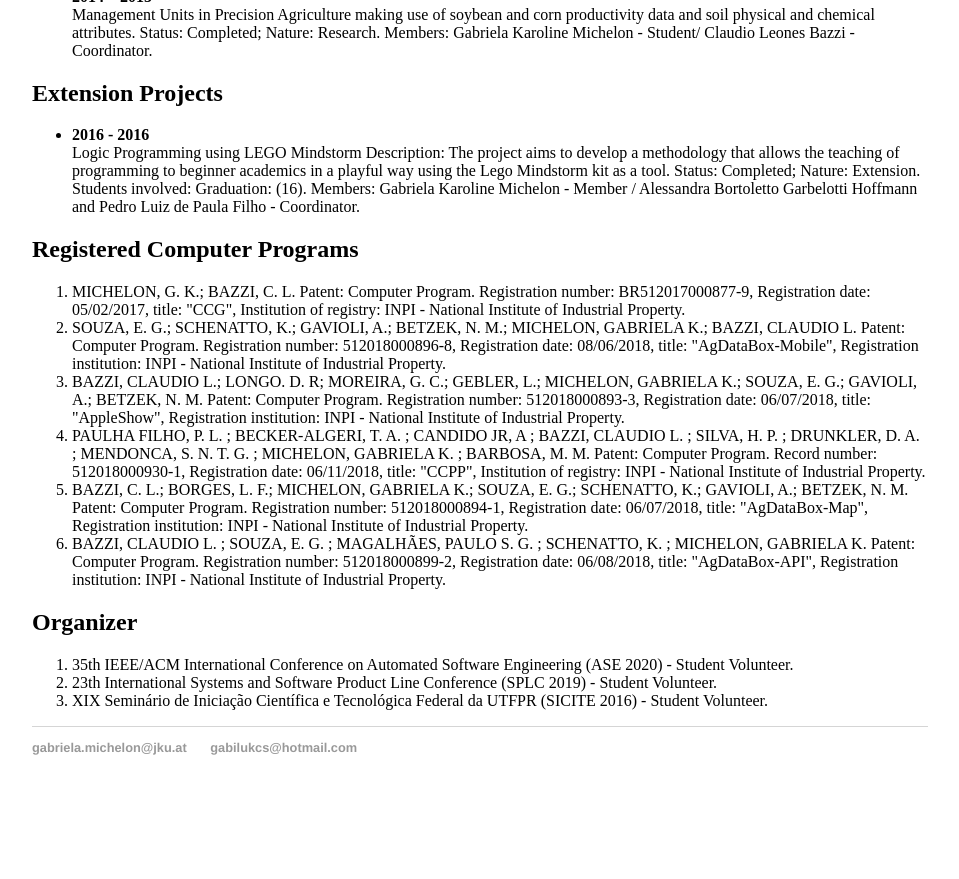
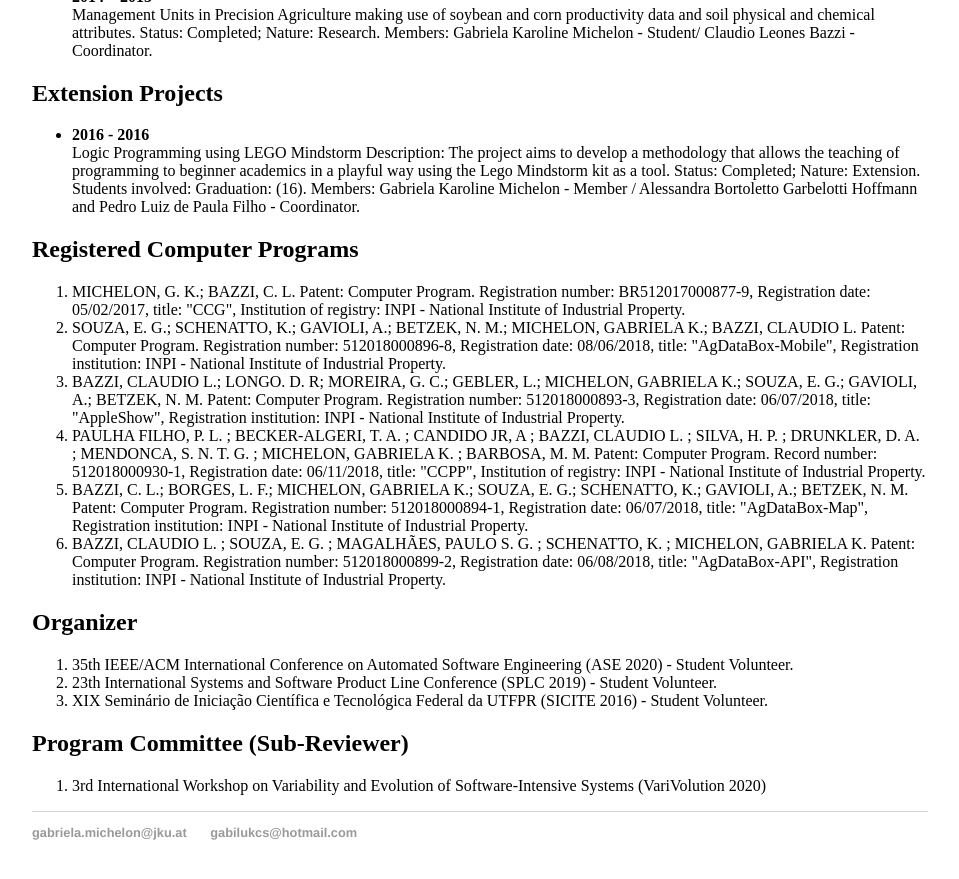
Before and after one commit to GabrielaMichelon/gabrielamichelon.github.io, a Jekyll site: the page built from cv/index.html, in a window 1280 px wide and 900 px high, scrolled down 1663 px. Shown: the top 879 px of the window, without its empty margins (160-1119 px from the left). Built offline with Jekyll 4.4.1, drawn with Linux system fonts in a browser that asks for light colours; before the commit the page ends 2478 px from its top, so only the background shows below that.

Commit message:
Update index.html

```diff
--- a/cv/index.html
+++ b/cv/index.html
@@ -111,4 +111,9 @@ title: CV of Gabriela Karoline Michelon
 						<li>XIX Seminário de Iniciação Científica e Tecnológica Federal da UTFPR (SICITE 2016) - Student Volunteer.</li>
 		</ol>
 
+		<h2>Program Committee (Sub-Reviewer)</h2>
+
+		<ol>
+						<li>3rd International Workshop on Variability and Evolution of Software-Intensive Systems (VariVolution 2020) </li>
+		</ol>
 	</div>
```
